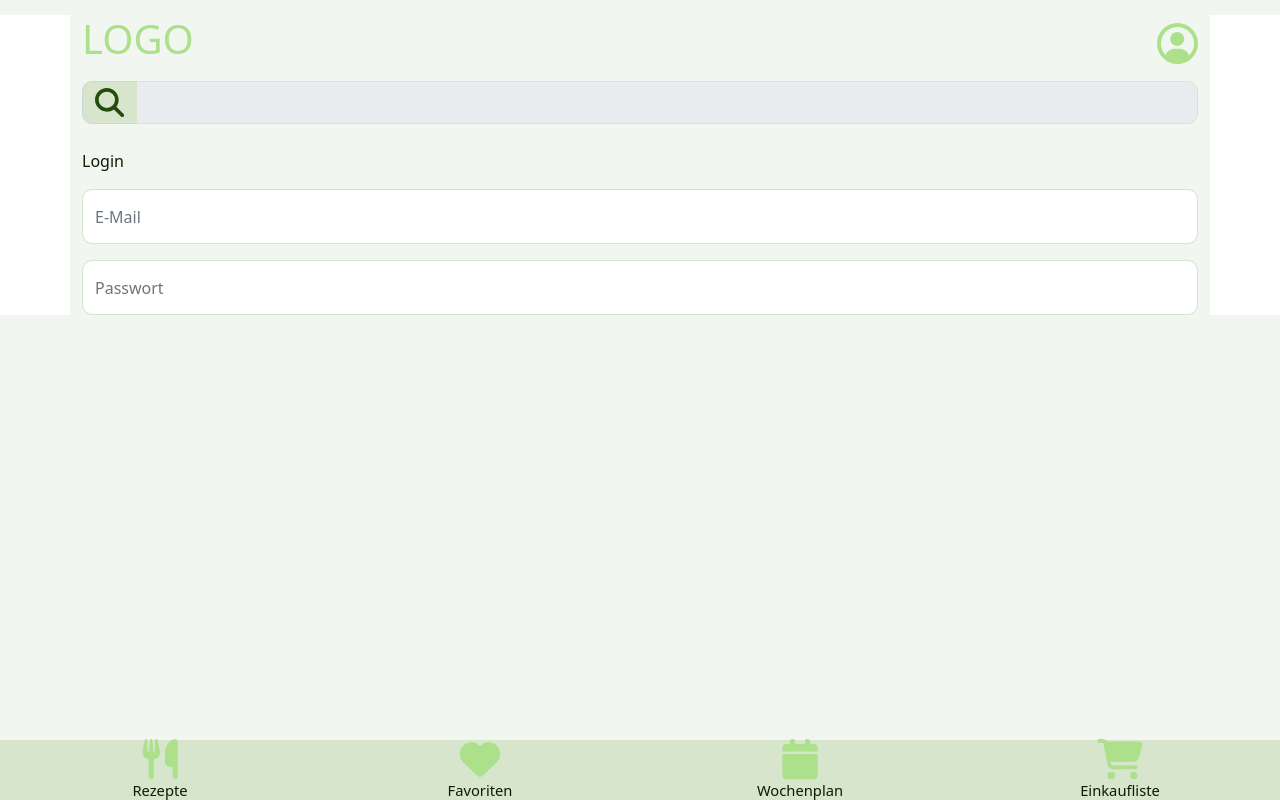
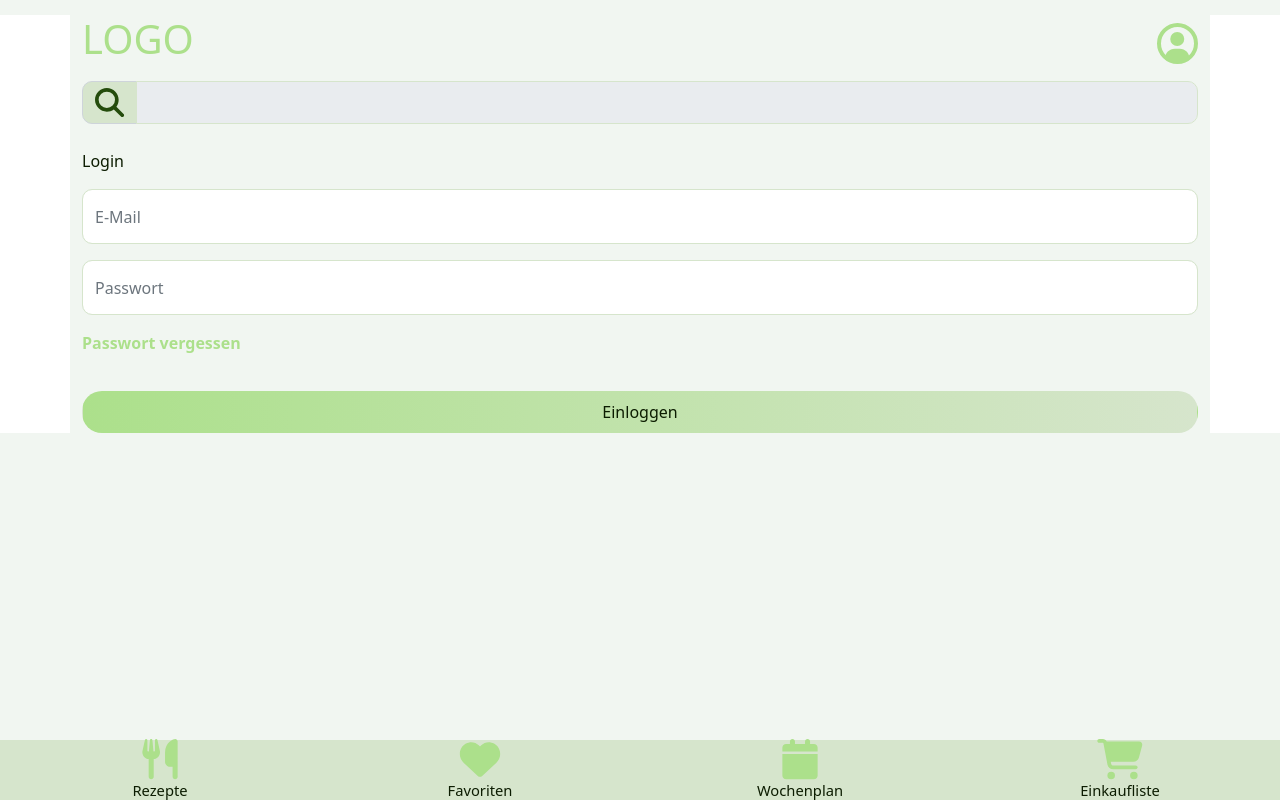
Before and after one commit to MUppenkamp/smart_cooking, a React (Create React App) app in the folder frontend/: page / in a window 1280 px wide. Both pictures are taken after a click on the element "LOGO". Built offline with nearby package versions, Linux system fonts and the light colour scheme.

Commit message:
:sparkles: Add reset password and button

```diff
--- a/frontend/src/components/loginSite/LoginSite.tsx
+++ b/frontend/src/components/loginSite/LoginSite.tsx
@@ -9,11 +9,10 @@ const LoginSite: React.FunctionComponent<LoginSiteProps> = () => {
     const [password, setPassword] = useState('');
 
     return (
-        <>
+        <div className='login'>
             <p>Login</p>
             <InputGroup className="mb-3">
                 <Form.Control
-                    id='loginEmail'
                     className='login__input'
                     value={mail}
                     onChange={(value) => {
@@ -32,7 +31,15 @@ const LoginSite: React.FunctionComponent<LoginSiteProps> = () => {
                     placeholder='Passwort'
                 />
             </InputGroup>
-        </>
+            <p className='login__password-reset'>Passwort vergessen</p>
+            <div className='login__button'>
+                <Button
+                    onClick={() => console.log('Click')}
+                >
+                    Einloggen
+                </Button>
+            </div>
+        </div>
     );
 };
 
--- a/frontend/src/components/loginSite/loginSite.scss
+++ b/frontend/src/components/loginSite/loginSite.scss
@@ -11,4 +11,26 @@
     border: 1.5px solid $smart-cooking-color !important;
     box-shadow: none;
   }
+
+  &__password-reset {
+    color: $smart-cooking-color;
+    font-weight: bold;
+  }
+
+  &__button {
+    .btn {
+      border-color: transparent;
+      background-image: linear-gradient(to right, $smart-cooking-color, $smart-cooking-color-light);
+      color: $basic-text-color;
+      border-radius: $button-border-radius;
+      width: 100%;
+      margin-top: 20px;
+      padding: 8px 12px;
+    }
+
+    .btn:focus {
+      border-color: $button-click-color;
+      box-shadow: none;
+    }
+  }
 }
```
